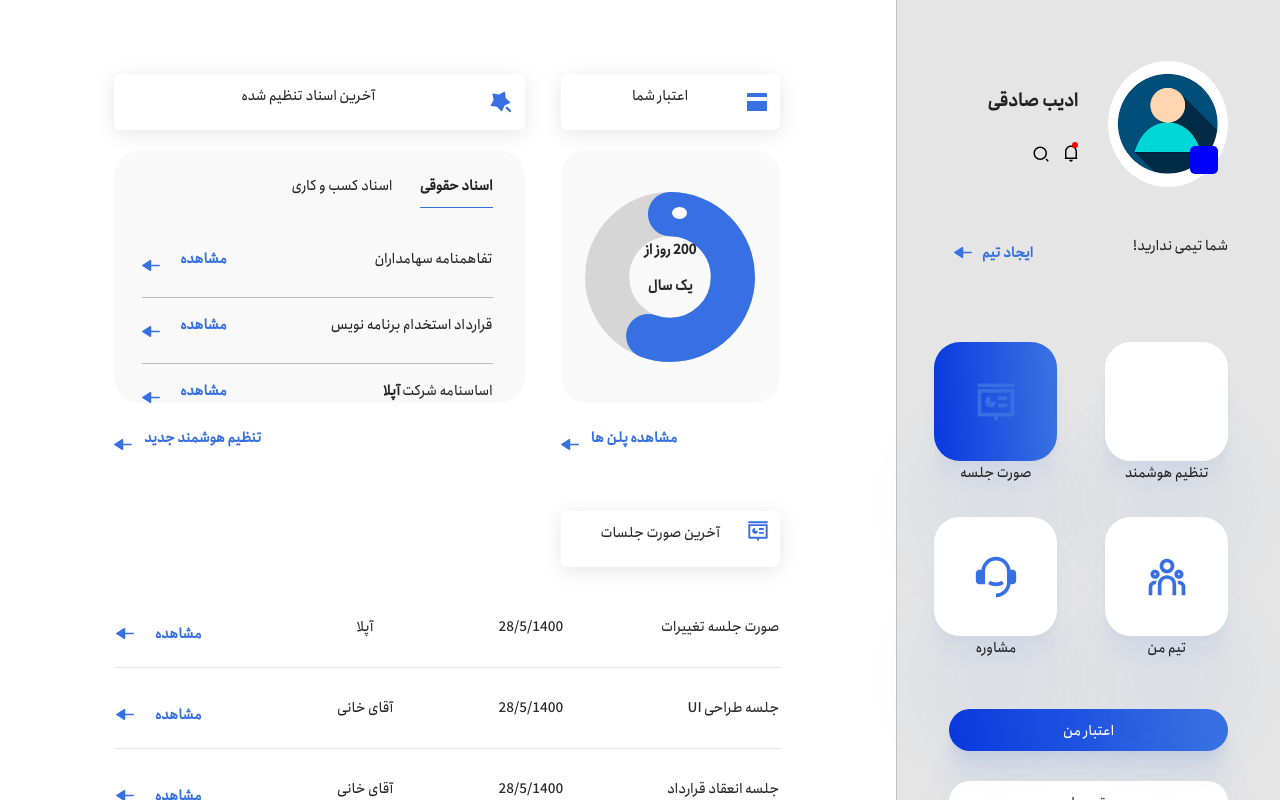
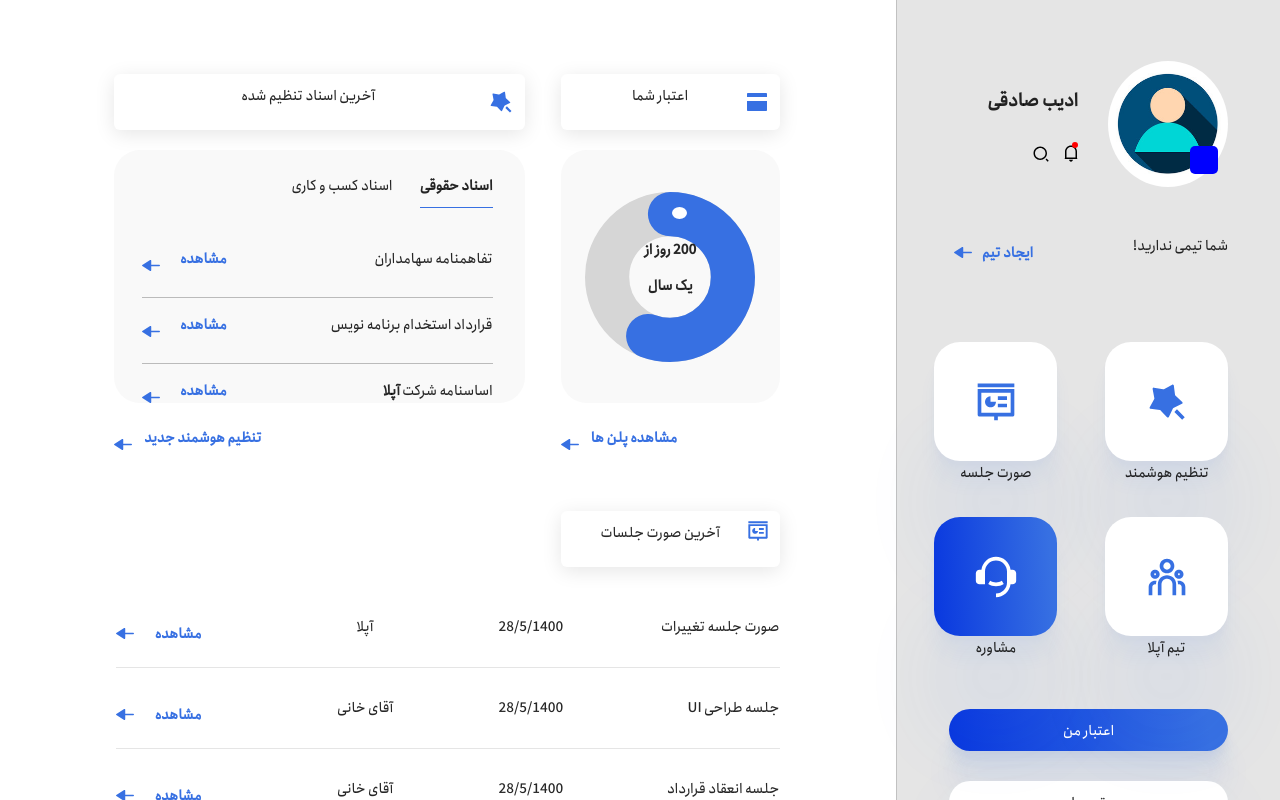
Before and after one commit to adibsadeghi1993/uplaw, a React (Create React App) app: page /team in a window 1280 px wide. Shown: the top 800 px of the page. Built offline with nearby package versions, Linux system fonts and the light colour scheme; some icons are missing.

Commit message:
subject props was added to UserProfile compoent

```diff
--- a/src/App.js
+++ b/src/App.js
@@ -13,7 +13,6 @@ import SigntureMeeting from "./components/proceeding/signtureMeeting/SigntureMee
 import CustomerSigntureMeeting from "./components/proceeding/customerSigntureMeeting/CustomerSigntureMeeting";
 import CustomerSigntureMeetingDetailes from "./components/proceeding/customerSigntureMeeting/custmoerSigntureMeetingDetailes/CustomerSigntureMeetingDetailes";
 
-
 function App() {
   return (
     <div className="App">
@@ -23,12 +22,11 @@ function App() {
         <Route path="/contract/:id" component={AdjustContract} />
         <Route path="/contract" component={Contract} />
 
-          <Route path="/proceeding" component={SetMeetingTime} />
+        <Route path="/proceeding" component={CreateMeeting} />
         <Route path="/team" component={Team} />
         <Route path="/" exact component={Home} />
       </Switch>
     </div>
-
   );
 }
 
--- a/src/components/proceeding/CreateMeeting/CreateMeeting.js
+++ b/src/components/proceeding/CreateMeeting/CreateMeeting.js
@@ -1,26 +1,24 @@
-
-import { useSelector } from 'react-redux'
-import UserProfile from '../../userInfo/commonFiles/userProfile/UserProfile'
-import styles from "./createMeeting.module.css"
-import CreateMeetingDetailes from './createMeetingDetailes/CreateMeetingDetailes'
-
+import { useSelector } from "react-redux";
+import UserProfile from "../../userInfo/commonFiles/userProfile/UserProfile";
+import styles from "./createMeeting.module.css";
+import CreateMeetingDetailes from "./createMeetingDetailes/CreateMeetingDetailes";
 
 const CreateMeeting = () => {
-     const {myTeam}=  useSelector(state=>state.team)
+  const { myTeam } = useSelector((state) => state.team);
 
   return (
     <main className={styles.main_proceeding}>
       <section className={styles.profilesection}>
-         <UserProfile activeSubject="صورت جلسه" opacity="opacity" team={ myTeam}/>
+        <UserProfile opacity="opacity" team={myTeam} subject="meeting" />
       </section>
       <section className={styles.proceeding_info}>
         <div className={styles.proceeding_detail}>
           <h1>صورت جلسه/ </h1>
-                <CreateMeetingDetailes/>
+          <CreateMeetingDetailes />
         </div>
       </section>
     </main>
-    )
-}
+  );
+};
 
-export default CreateMeeting
+export default CreateMeeting;
--- a/src/components/userInfo/commonFiles/userProfile/UserProfile.js
+++ b/src/components/userInfo/commonFiles/userProfile/UserProfile.js
@@ -1,13 +1,15 @@
 import React from "react";
 import UserImage from "./userImage/UserImage";
 import UserItems from "./userItems/UserItems";
-import  styles from "./userProfile.module.css";
+import styles from "./userProfile.module.css";
 
-const UserProfile = ({opacity,team,activeSubject="صورت جلسه"}) => {
+const UserProfile = ({opacity,team,subject="advise"}) => {
+
+
   return (
     <section className={styles.userProfile}>
       <UserImage team={team} />
-        <UserItems opacity={opacity} activeSubject={activeSubject}/>
+        <UserItems opacity={opacity} activeSubject={subject}/>
     </section>
   );
 };
--- a/src/components/userInfo/commonFiles/userProfile/userItems/UserItems.js
+++ b/src/components/userInfo/commonFiles/userProfile/userItems/UserItems.js
@@ -4,6 +4,10 @@ import meetingImage from "../../../../../asstes/meeting.svg";
 import adjustImage from "../../../../../asstes/adjust.svg";
 import adviseImage from "../../../../../asstes/advise.svg";
 import teamImage from "../../../../../asstes/team.svg";
+import blueAdjustImage from "../../../../../asstes/blueAdjustImage.svg";
+import whiteMeetingImage from "../../../../../asstes/whitemeeting.svg";
+import whiteConsultant from "../../../../../asstes/whiteconsultant.svg";
+
 
 const UserItems = ({opacity,activeSubject}) => {
   return (
@@ -11,31 +15,31 @@ const UserItems = ({opacity,activeSubject}) => {
     <div>
       <section className={styles.userItems}>
         <div className={  opacity ? `${styles.opacity} ${styles.meeting} ` : `${styles.userItems_item} ${styles.meeting}`}>
-          <div className={`${styles.userItems_item_container} ${activeSubject==="صورت جلسه" ?styles.active:null}`}>
-            <img src={meetingImage} alt="slider" />
+          <div className={`${styles.userItems_item_container} ${activeSubject==="meeting" ?styles.active:null}`}>
+        {activeSubject==="meeting" ?  <img src={whiteMeetingImage} alt="slider" />: <img src={meetingImage} alt="slider" />}
           </div>
           <p>صورت جلسه</p>
 
         </div>
         <div className={  opacity ? `${styles.opacity} ${styles.adjust} ` : `${styles.userItems_item} ${styles.adjust}`}>
-          <div className={`${styles.userItems_item_container} ${activeSubject==="تنظیم هوشمند" ?styles.active:styles.inactive} ${styles.adjust_container}`}>
-            <img src={adjustImage} alt="adjust" />
+          <div className={`${styles.userItems_item_container} ${activeSubject==="adjust" ?styles.active:styles.inactive} ${styles.adjust_container}`}>
+           {activeSubject==="adjust"? <img src={adjustImage} alt="adjust" />: <img src={blueAdjustImage} alt="adjust" />}
           </div>
           <p>تنظیم هوشمند</p>
         </div>
 
         <div className={  opacity ? `${styles.opacity} ${styles.consultant} ` : `${styles.userItems_item} ${styles.consultant}`}>
-          <div className={`${styles.userItems_item_container} ${activeSubject==="مشاوره" ?styles.active:null}`}>
-            <img src={adviseImage} alt="consultant" />
+          <div className={`${styles.userItems_item_container} ${activeSubject==="advise" ?styles.active:null}`}>
+           {activeSubject==="advise"?<img src={whiteConsultant} alt="adjust" />:<img src={adviseImage} alt="adjust" />}
           </div>
           <p>مشاوره</p>
 
         </div>
         <div className={  opacity ? `${styles.opacity} ${styles.myteam} ` : `${styles.userItems_item} ${styles.myteam}`}>
-          <div className={`${styles.userItems_item_container} ${activeSubject==="تیم من" ?styles.active:null} `}>
+          <div className={`${styles.userItems_item_container} ${activeSubject==="uplaw" ?styles.active:null} `}>
             <img src={teamImage} alt="teamwork" />
           </div>
-          <p>تیم من</p>
+          <p>تیم آپلا</p>
         </div>
       </section>
       <div className={styles.userguidance}>
```
Lines whose indentation alone changed are shown as unchanged.
